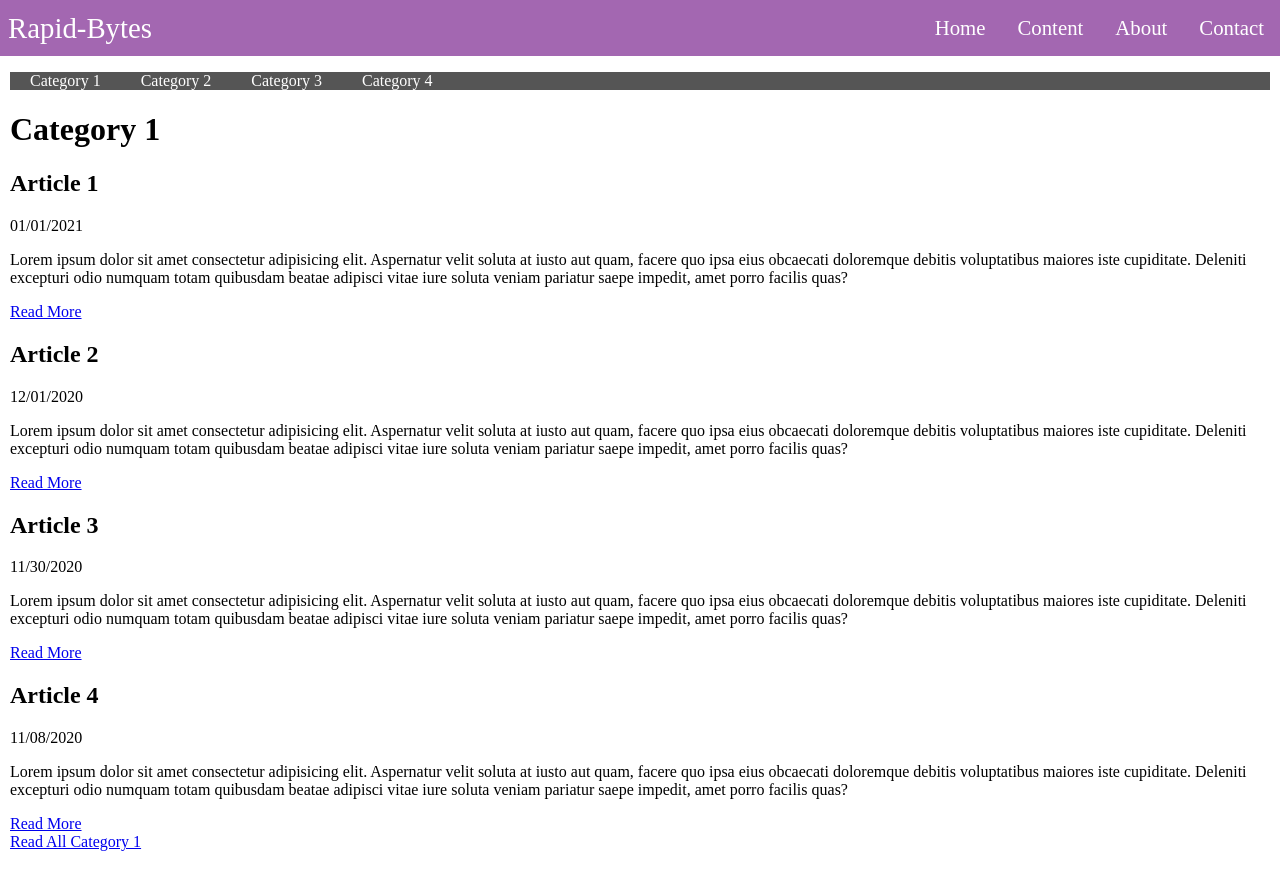
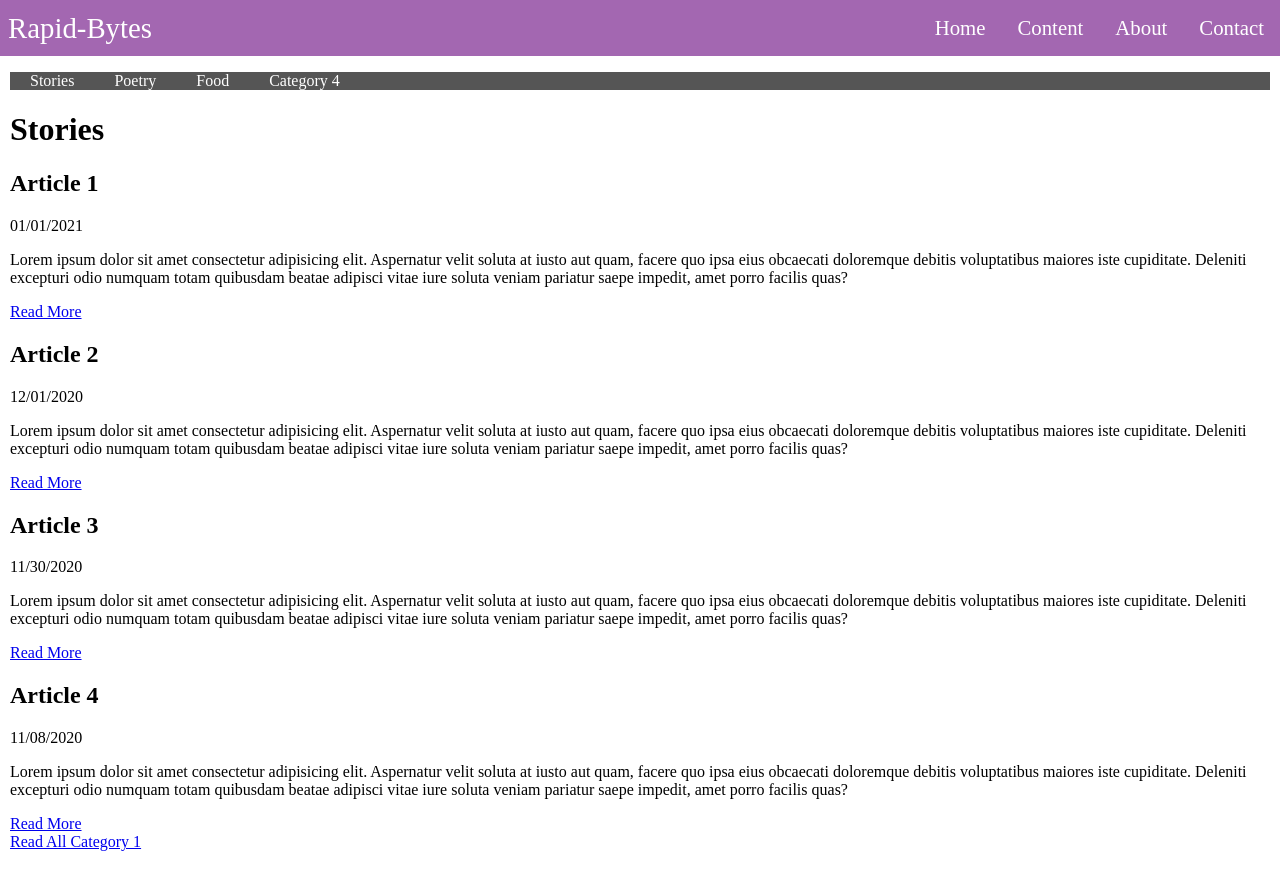
Before and after one commit to stevenried/rapid-bytes, a plain HTML site: page index.html in a window 1280 px wide. Shown: the top 890 px of the page. Drawn offline with Linux system fonts and the light colour scheme; a web font is replaced by a local one.

Commit message:
Add header to content page, and modify category titles for categories

```diff
--- a/index.html
+++ b/index.html
@@ -21,7 +21,7 @@
 
       <ul class="menu-links">
         <li><a href="index.html">Home</a></li>
-        <li><a href="#">Content</a></li>
+        <li><a href="content.html">Content</a></li>
         <li><a href="#">About</a></li>
         <li><a href="#">Contact</a></li>
       </ul>
@@ -41,9 +41,9 @@
 
     <div class="tabs-container">
       <ul class="tabs">
-        <li data-tab-target="#category-1" class="tab active">Category 1</li>
-        <li data-tab-target="#category-2" class="tab">Category 2</li>
-        <li data-tab-target="#category-3" class="tab">Category 3</li>
+        <li data-tab-target="#category-1" class="tab active">Stories</li>
+        <li data-tab-target="#category-2" class="tab">Poetry</li>
+        <li data-tab-target="#category-3" class="tab">Food</li>
         <li data-tab-target="#category-4" class="tab">Category 4</li>
       </ul>
       <!-- end tabs -->
@@ -53,7 +53,7 @@
           data-tab-content
           class="category category-1 active"
         >
-          <h1>Category 1</h1>
+          <h1>Stories</h1>
           <div class="articles">
             <div class="articles__article-1">
               <h2 class="article-title">Article 1</h2>
@@ -117,7 +117,7 @@
         </div>
         <!-- end category 1 -->
         <div id="category-2" data-tab-content class="category category-2">
-          <h1>Category 2</h1>
+          <h1>Poetry</h1>
           <div class="articles">
             <div class="articles__article-1">
               <h2 class="article-title">Article 1</h2>
@@ -180,7 +180,7 @@
         </div>
         <!-- end category-2 -->
         <div id="category-3" data-tab-content class="category category-3">
-          <h1>Category 3</h1>
+          <h1>Food</h1>
           <div class="articles">
             <div class="articles__article-1">
               <h2 class="article-title">Article 1</h2>
```
Also changed, not shown: content.html (+22 -2 lines).
